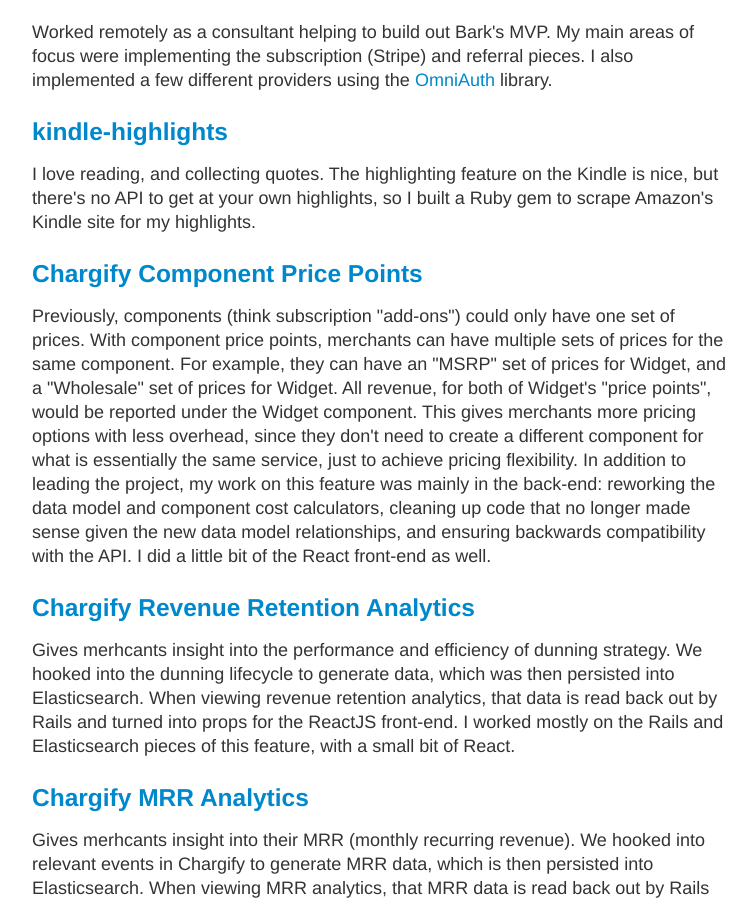
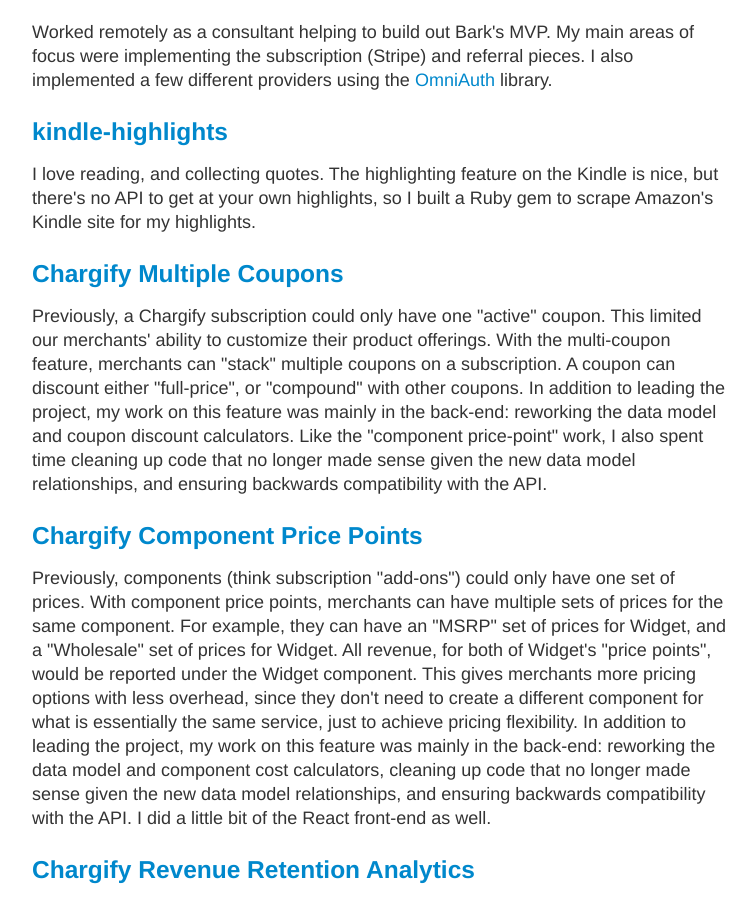
Before and after one commit to speric/speric.github.com, a Jekyll site: the page built from about.html, in a window 1280 px wide and 900 px high, scrolled down 1019 px. Shown: the whole window, without its empty margins (218-974 px from the left). Built offline with Jekyll 4.4.1, drawn with Linux system fonts in a browser that asks for light colours; some web fonts are replaced; comment, search, counter and statistics services are not loaded.

Commit message:
Multi-coupon

```diff
--- a/about.html
+++ b/about.html
@@ -43,6 +43,19 @@
       <div class="span9">
         <h3><a href="https://github.com/speric/kindle-highlights">kindle-highlights</a></h3>
         <p>I love reading, and collecting quotes. The highlighting feature on the Kindle is nice, but there's no API to get at your own highlights, so I built a Ruby gem to scrape Amazon's Kindle site for my highlights.</p>
+      </div>
+    </div>
+
+    <div class="row">
+      <div class="span9">
+        <h3><a href="https://help.chargify.com/products/product-coupons.html">Chargify Multiple Coupons</a></h3>
+        <p>
+          Previously, a Chargify subscription could only have one "active" coupon. This limited our merchants' ability to customize their product offerings.
+          With the multi-coupon feature, merchants can "stack" multiple coupons on a subscription. A coupon can discount either "full-price", or "compound" with other
+          coupons. In addition to leading the project, my work on this feature was mainly in the back-end: reworking the data model and coupon discount calculators. Like
+          the "component price-point" work, I also spent time cleaning up code that no longer made sense given the new data model relationships, and ensuring backwards
+          compatibility with the API.
+        </p>
       </div>
     </div>
 
```
